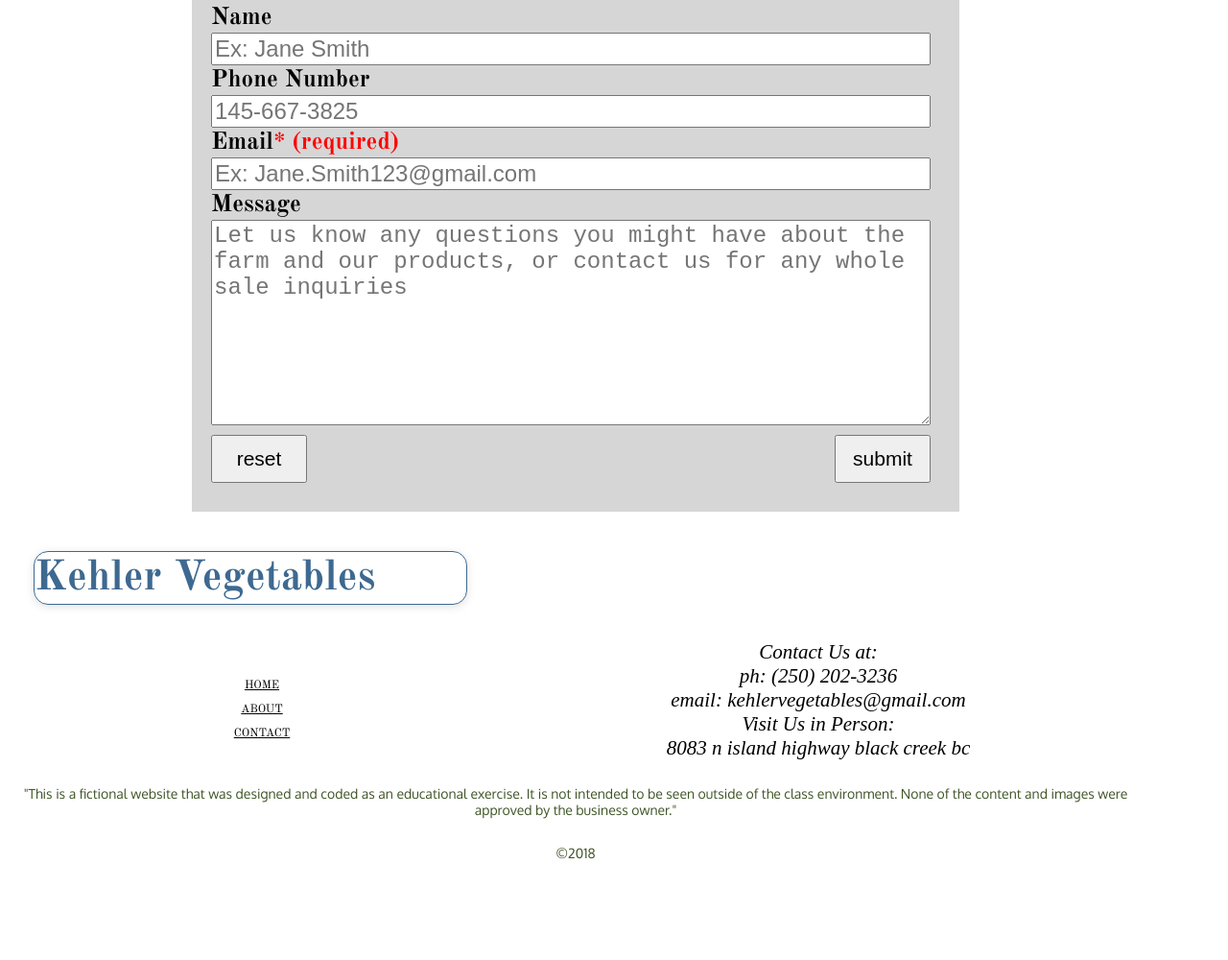
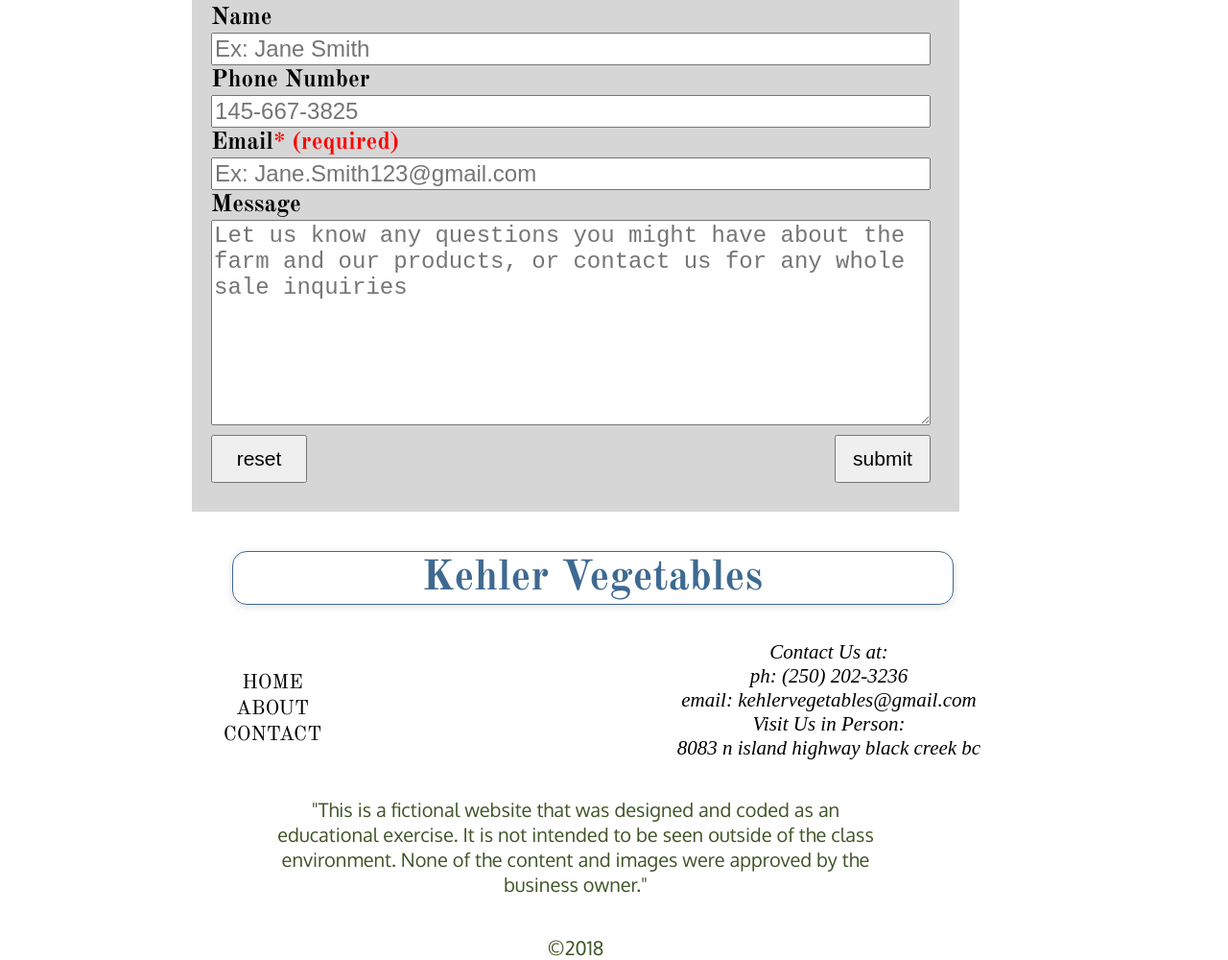
Before and after one commit to nic-dgl103-f24-dlu1/project-Fallen-Ash, a plain HTML site: page index.html in a window 1280 px wide. Shown: the part 2592-3592 px from the top of the page at 96% size. Before the commit the page ends 3503 px from the top, so only its background shows below. Drawn offline with nearby package versions, Linux system fonts and the light colour scheme.

Commit message:
Add desktop footer p, update footer layout/sizing

```diff
--- a/style.css
+++ b/style.css
@@ -386,11 +386,15 @@ header nav a{font-style: normal;}
 /*=====
  Footer
 =====*/
-footer{width:1200px;}
+footer{
+    width:1200px;
+    height:430px;
+}
 footer h2{
     font-size:4.4rem;
-    width:450px;
-    text-align:left;
+    width:750px;
+    text-align:center;
+    justify-self: center;
     margin-left:35px;
     border:1px solid #3E6990;
     border-radius: 15px;
@@ -400,10 +404,16 @@ footer address{font-size: 2.1rem;}
 #footer-nav{
     font-size: 2.1rem;
 }
-#footer-nav ol{
-    list-style-type: none;
+#footer-nav ol{list-style-type: none;}
+#footer-nav a{
+    text-decoration: none;
     font-size: 2.1rem;
-
+}
+footer p{
+    font-size: 2.0rem;
+    width:650px;
+    justify-self:center;
+    align-self: center;
 }
 
 /*===========================
```
